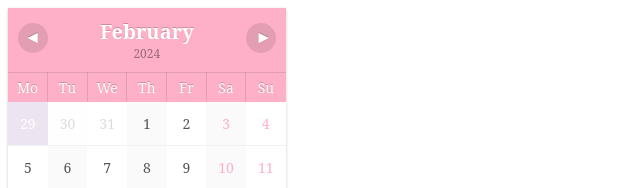
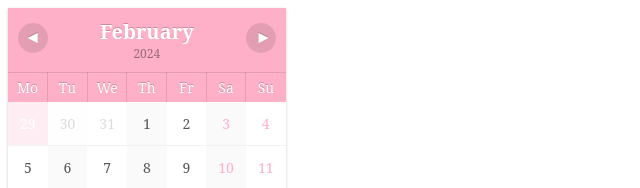
Before and after one commit to aivrzc/calendar, a plain HTML site: page index.html in a window 1280 px wide. In both pictures the pointer is over the element 27 px from the left and 123 px from the top of the page. Shown: the top 188 px of the page, without its empty margins (0-640 px from the left). Drawn offline with Linux system fonts and the light colour scheme.

Commit message:
Update index.html

```diff
--- a/index.html
+++ b/index.html
@@ -107,7 +107,7 @@ td.fora > span {
     opacity: 0.2;
 }
 td > span:hover {
-    background: #a57cb6;
+    background: #FDB0C8;
     color: #fff;
 }
 .boto-next, .boto-prev {
```
